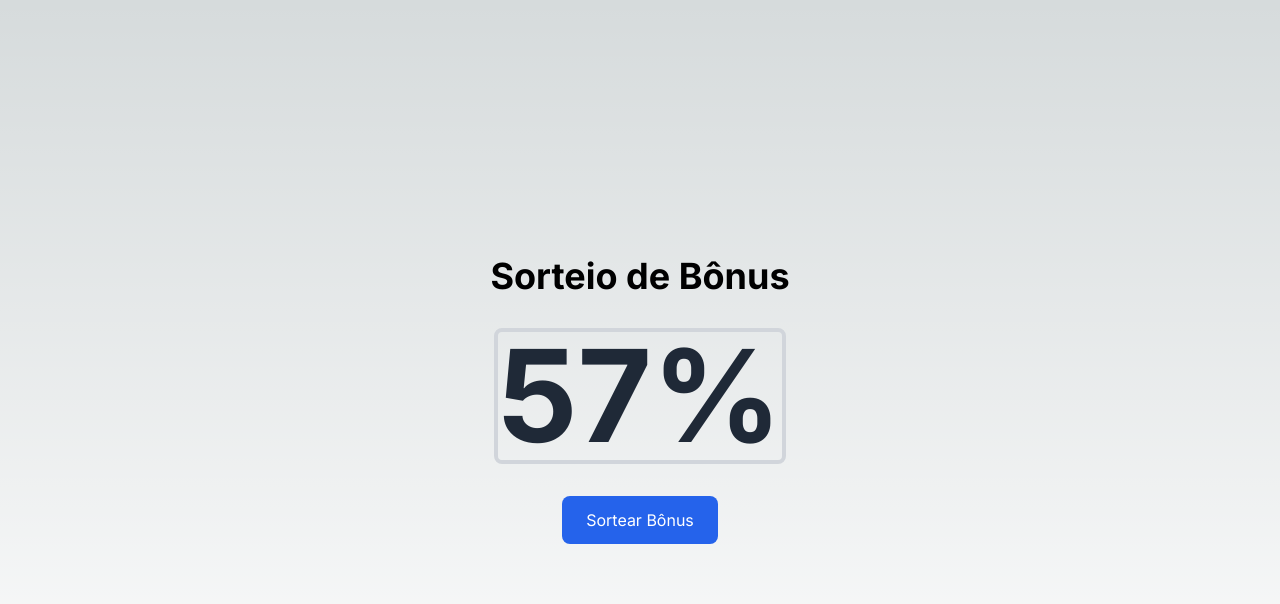
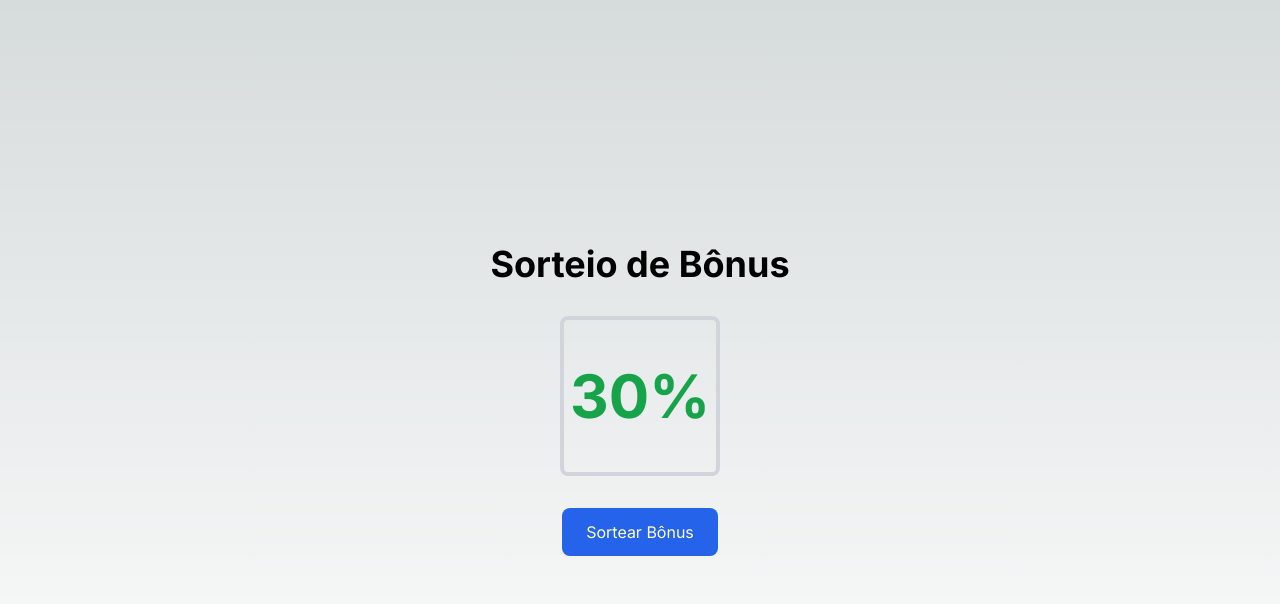
Before and after one commit to Antonio-Jefferson/sort, a Next.js app: page / in a window 1280 px wide. Both pictures are taken after a click on the button "Sortear Bônus". Shown: the top 604 px of the page. Built offline with nearby package versions, Linux system fonts and the light colour scheme.

Commit message:
feat: corrido o erro

```diff
--- a/src/app/page.js
+++ b/src/app/page.js
@@ -2,28 +2,35 @@
 import { useState, useEffect } from "react";
 
 export default function Home() {
-  const percentages = [5, 10, 15, 20, 25, 30, 35, 40, 50];
-  const [currentNumber, setCurrentNumber] = useState(1);
-  const [isRolling, setIsRolling] = useState(false);
-  const [finalBonus, setFinalBonus] = useState(null);
+  const percentages = [5, 10, 15, 20, 25, 30, 35, 40, 50]; // Porcentagens possíveis
+  const [currentNumber, setCurrentNumber] = useState(1); // Número atual durante a rolagem
+  const [isRolling, setIsRolling] = useState(false); // Controla o estado de rolagem
+  const [finalBonus, setFinalBonus] = useState(null); // Armazena o resultado final do sorteio
+
   const rollBonus = () => {
     setIsRolling(true);
-    setFinalBonus(null);
-    let totalRolls = 100;
-    const rollSpeed = 50;
+    setFinalBonus(null); // Reseta o bônus final
+
+    // Sorteia um dos números da lista de porcentagens
+    const chosenPercentage = percentages[Math.floor(Math.random() * percentages.length)];
+    console.log("Número sorteado:", chosenPercentage); // Para fins de depuração
+
+    // Inicia a rolagem
+    const rollSpeed = 50; // Velocidade da rolagem em milissegundos
+    let currentRoll = 1;
 
     const rollInterval = setInterval(() => {
-      setCurrentNumber((prev) => (prev === 100 ? 1 : prev + 1));
+      setCurrentNumber(currentRoll); // Atualiza o número atual
 
-      totalRolls--;
-
-      if (totalRolls <= 0) {
+      // Se o número atual for igual ao número sorteado, para a rolagem
+      if (currentRoll === chosenPercentage) {
         clearInterval(rollInterval);
-        const randomIndex = Math.floor(Math.random() * percentages.length);
-        setFinalBonus(percentages[randomIndex]);
-        setIsRolling(false);
+        setFinalBonus(chosenPercentage); // Define o número sorteado
+        setIsRolling(false); // Para a animação
+      } else {
+        currentRoll++; // Incrementa o número atual
       }
-    }, rollSpeed);
+    }, rollSpeed); // Controla a velocidade da rolagem
   };
 
   return (
@@ -31,13 +38,14 @@ export default function Home() {
       <h1 className="text-4xl font-bold mb-8">Sorteio de Bônus</h1>
 
       <div className="flex flex-col items-center">
-        <div className="relative w-90 h-90 flex items-center justify-center border-4 border-gray-300 rounded-lg">
+        {/* Exibir o número durante a rolagem ou o resultado final */}
+        <div className="relative w-40 h-40 flex items-center justify-center border-4 border-gray-300 rounded-lg">
           {finalBonus !== null ? (
-            <div className="text-9xl font-bold text-[#ff541e]">
+            <div className="text-6xl font-bold text-green-600">
               {finalBonus}%
             </div>
           ) : (
-            <div className="text-9xl font-bold text-gray-800">
+            <div className="text-6xl font-bold text-gray-800">
               {currentNumber}%
             </div>
           )}
```
